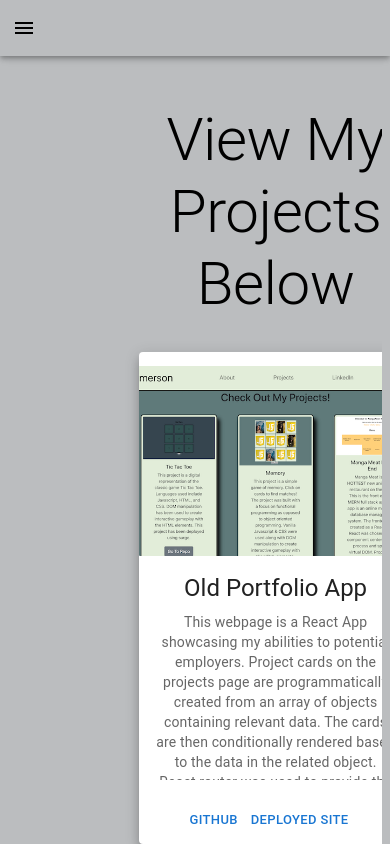
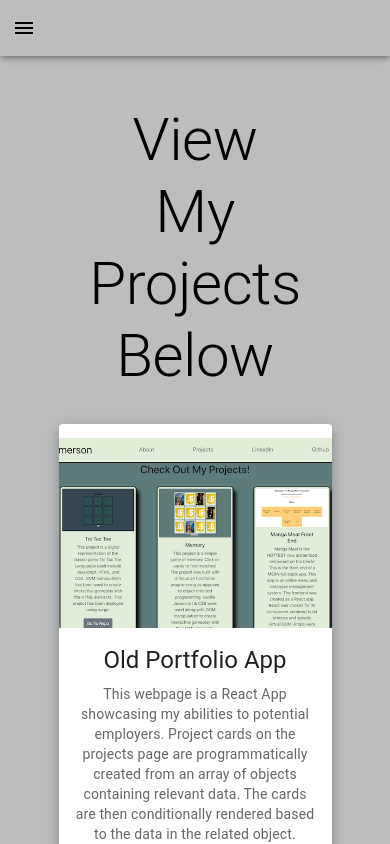
Before and after one commit to bryan-emerson/nextjs_portfolio, a Next.js app: page /projects in a window 390 px wide. Shown: the top 844 px of the page. Built offline with nearby package versions, Linux system fonts and the light colour scheme.

Commit message:
projects route style to fix mobile view css main class width

```diff
--- a/styles/projects.module.css
+++ b/styles/projects.module.css
@@ -10,12 +10,11 @@
   /* color: black; */
   /* overflow: hidden; */
   height: 100%;
-  width: 88vw;
+  /* width: 88vw; */
 }
 
 
 .projectContainer {
-  background-image: 'url("../public/large_background-2.jpg")';
   /* overflow-y: hidden; */
   /* border: 3px solid green; */
   width: 70vw;
```
